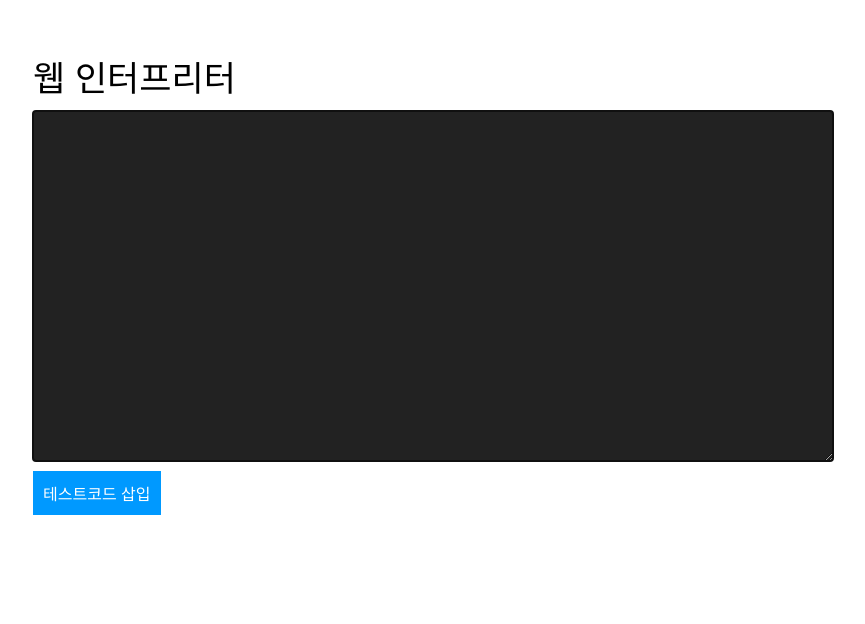
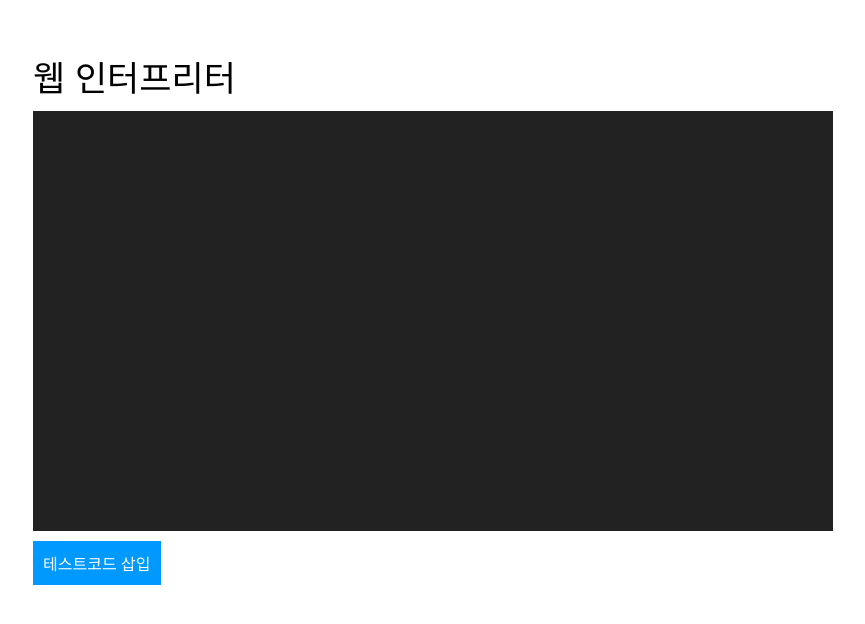
Before and after one commit to JunilHwang/automata-compiler, a Vue app in the folder web-interpreter/: page / in a window 1280 px wide. Shown: the top 624 px of the page, without its empty margins (207-1072 px from the left). Built offline with nearby package versions, Linux system fonts and the light colour scheme.

Commit message:
UI 변경

```diff
--- a/web-interpreter/src/assets/scss/common.scss
+++ b/web-interpreter/src/assets/scss/common.scss
@@ -1,6 +1,5 @@
 *{margin:0;padding:0;}
 body{font-family:Arial, "Malgun Gothic";}
-textarea{background:#222;color:#fff;border:none;width:100%;padding:10px;box-sizing:border-box;font-size:19px;}
 input,textarea,button,select{vertical-align:middle;font-family:inherit;}
 button{border:none;background:none;}
 a{text-decoration:none;color:inherit;}
@@ -12,5 +11,8 @@ a{text-decoration:none;color:inherit;}
 }
 
 .interpreter{
-  &__input{margin-bottom:10px;}
+  &__container{margin-bottom:10px;background:#222;color:#fff;height:400px;font-size:19px;color:#fff;padding:10px;line-height:30px;overflow:auto;}
+  &__input{background:transparent;border:none;width:100%;box-sizing:border-box;font-size:19px;color:#fff;height:30px;
+    &:focus{outline:none;}
+  }
 }
--- a/web-interpreter/src/components/Interpreter.vue
+++ b/web-interpreter/src/components/Interpreter.vue
@@ -1,6 +1,15 @@
 <template>
-  <div class="interpreter">
-    <textarea class="interpreter__input" cols="80" rows="15" v-model="code" @keydown.enter="parsing" autofocus></textarea>
+  <div class="interpreter" @click.prevent="$refs.input.focus()">
+    <div class="interpreter__container" ref="container">
+      <p v-for="(v, k) in codeList" :key="k" v-html="v" />
+      <input
+        class="interpreter__input"
+        v-model="code"
+        ref="input"
+        @keydown.enter="parsing"
+        autofocus
+      />
+    </div>
     <a href="#" class="btn btn__main">테스트코드 삽입</a>
   </div>
 </template>
@@ -10,21 +19,37 @@ import Vue from 'vue';
 import Component from 'vue-class-component';
 import { statement } from '../Domain/Parser';
 import { codeContainer } from '../Domain/CodeContainer';
+import { Watch } from 'vue-property-decorator';
 
 @Component
 export default class Interpreter extends Vue {
+  private codeList: string[] = [];
   private code: string = '';
+
+  @Watch('codeList')
+  private onCodeListChange() {
+    const { container }: any = this.$refs;
+    this.$nextTick(() => {
+      container.scrollTo(0, container.scrollHeight);
+    });
+  }
+
   protected parsing({ currentTarget }: any) {
-    const lastLine: string = this.code.split('\n').pop() || '';
-    const tokens = lastLine.replace(/\n/g, '').split(";");
+    const { code, codeList } = this;
+    const tokens = code.split(";");
     tokens.pop();
     while (tokens[0] !== undefined) {
       const token: string = tokens.pop() || '';
       if (token.length) {
         codeContainer.setCode(token);
-        this.code += statement();
+        const result: string = statement();
+        if (result.length) {
+          setTimeout(() => codeList.push(result));
+        }
       }
     }
+    codeList.push(code);
+    this.code = '';
   }
 }
 </script>
```
